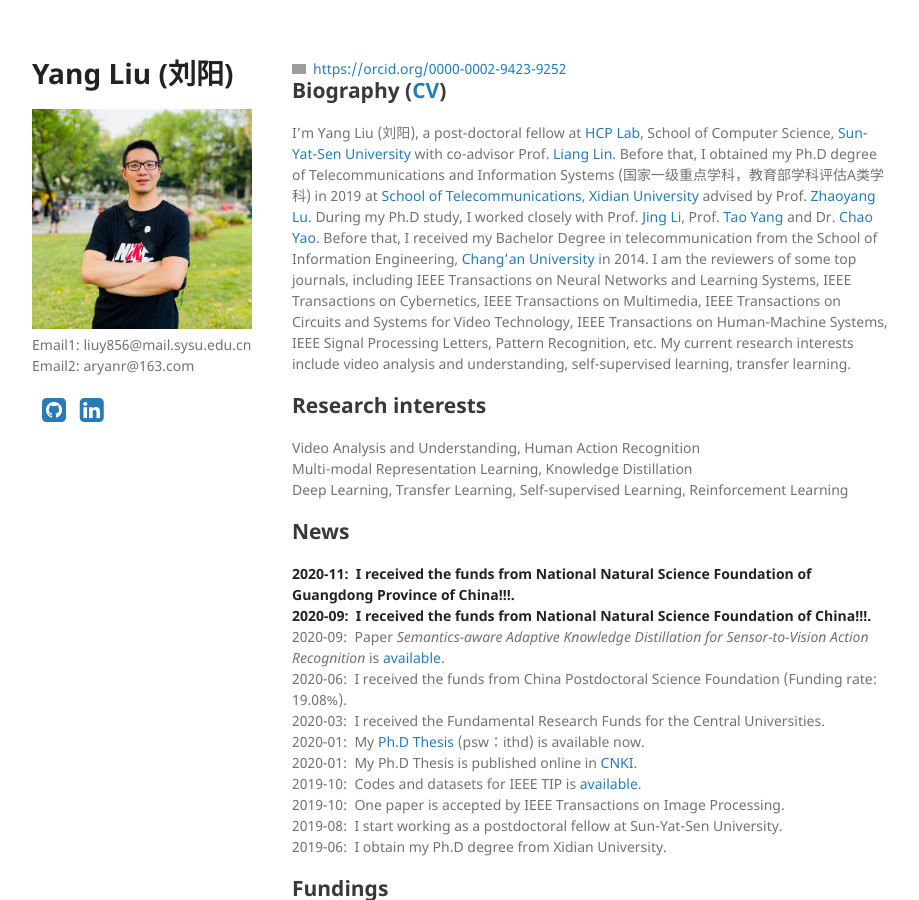
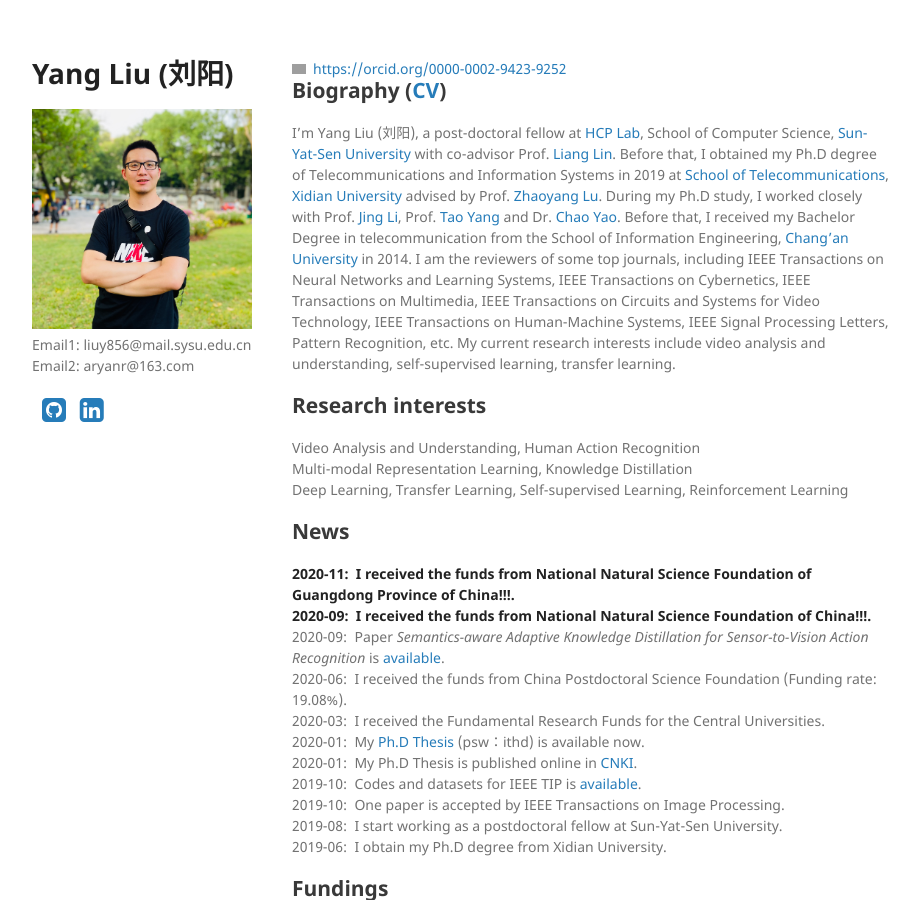
Before and after one commit to YangLiu9208/home, a Jekyll site: the page built from index.md, in a window 1280 px wide and 900 px high. Shown: the whole window, without its empty margins (178-1097 px from the left). Built offline with Jekyll 4.4.1, drawn with Linux system fonts in a browser that asks for light colours; a style sheet for code colours, icons or effects is not loaded; grey boxes are pictures that could not be loaded.

Commit message:
Update index.md

```diff
--- a/index.md
+++ b/index.md
@@ -4,7 +4,7 @@ layout: default
 <div itemscope itemtype="https://schema.org/Person"><a itemprop="sameAs" content="https://orcid.org/0000-0002-9423-9252" href="https://orcid.org/0000-0002-9423-9252" target="orcid.widget" rel="noopener noreferrer" style="vertical-align:top;"><img src="https://orcid.org/sites/default/files/images/orcid_16x16.png" style="width:1em;margin-right:.5em;" alt="ORCID iD icon">https://orcid.org/0000-0002-9423-9252</a></div>
 
 ## Biography ([CV](https://drive.google.com/file/d/1Q5dyiX7RWbashRSv-_U7NgtH3hqfy2q9/view?usp=sharing))
-I'm Yang Liu (刘阳), a post-doctoral fellow at [HCP Lab](http://www.sysu-hcp.net/home/), School of Computer Science, [Sun-Yat-Sen University](http://www.sysu.edu.cn/) with co-advisor Prof. [Liang Lin](http://www.linliang.net/). Before that, I obtained my Ph.D degree of Telecommunications and Information Systems (国家一级重点学科，教育部学科评估A类学科) in 2019 at [School of Telecommunications](http://ste.xidian.edu.cn/), [Xidian University](https://www.xidian.edu.cn/) advised by Prof. [Zhaoyang Lu](http://web.xidian.edu.cn/zhylu/). During my Ph.D study, I worked closely with Prof. [Jing Li](https://web.xidian.edu.cn/jingli/), Prof. [Tao Yang](https://scholar.google.com/citations?hl=en&user=Lvn4nH8AAAAJ) and Dr. [Chao Yao](https://scholar.google.com/citations?user=n6w02qoAAAAJ&hl=en). Before that, I received my Bachelor Degree in telecommunication from the School of Information Engineering, [Chang’an University](http://www.chd.edu.cn/) in 2014. I am the reviewers of some top journals, including IEEE Transactions on Neural Networks and Learning Systems, IEEE Transactions on Cybernetics, IEEE Transactions on Multimedia, IEEE Transactions on Circuits and Systems for Video Technology, IEEE Transactions on Human-Machine Systems, IEEE Signal Processing Letters, Pattern Recognition, etc. My current research interests include video analysis and understanding, self-supervised learning, transfer learning.
+I'm Yang Liu (刘阳), a post-doctoral fellow at [HCP Lab](http://www.sysu-hcp.net/home/), School of Computer Science, [Sun-Yat-Sen University](http://www.sysu.edu.cn/) with co-advisor Prof. [Liang Lin](http://www.linliang.net/). Before that, I obtained my Ph.D degree of Telecommunications and Information Systems in 2019 at [School of Telecommunications](http://ste.xidian.edu.cn/), [Xidian University](https://www.xidian.edu.cn/) advised by Prof. [Zhaoyang Lu](http://web.xidian.edu.cn/zhylu/). During my Ph.D study, I worked closely with Prof. [Jing Li](https://web.xidian.edu.cn/jingli/), Prof. [Tao Yang](https://scholar.google.com/citations?hl=en&user=Lvn4nH8AAAAJ) and Dr. [Chao Yao](https://scholar.google.com/citations?user=n6w02qoAAAAJ&hl=en). Before that, I received my Bachelor Degree in telecommunication from the School of Information Engineering, [Chang’an University](http://www.chd.edu.cn/) in 2014. I am the reviewers of some top journals, including IEEE Transactions on Neural Networks and Learning Systems, IEEE Transactions on Cybernetics, IEEE Transactions on Multimedia, IEEE Transactions on Circuits and Systems for Video Technology, IEEE Transactions on Human-Machine Systems, IEEE Signal Processing Letters, Pattern Recognition, etc. My current research interests include video analysis and understanding, self-supervised learning, transfer learning.
 
 ## Research interests
 Video Analysis and Understanding, Human Action Recognition
```
